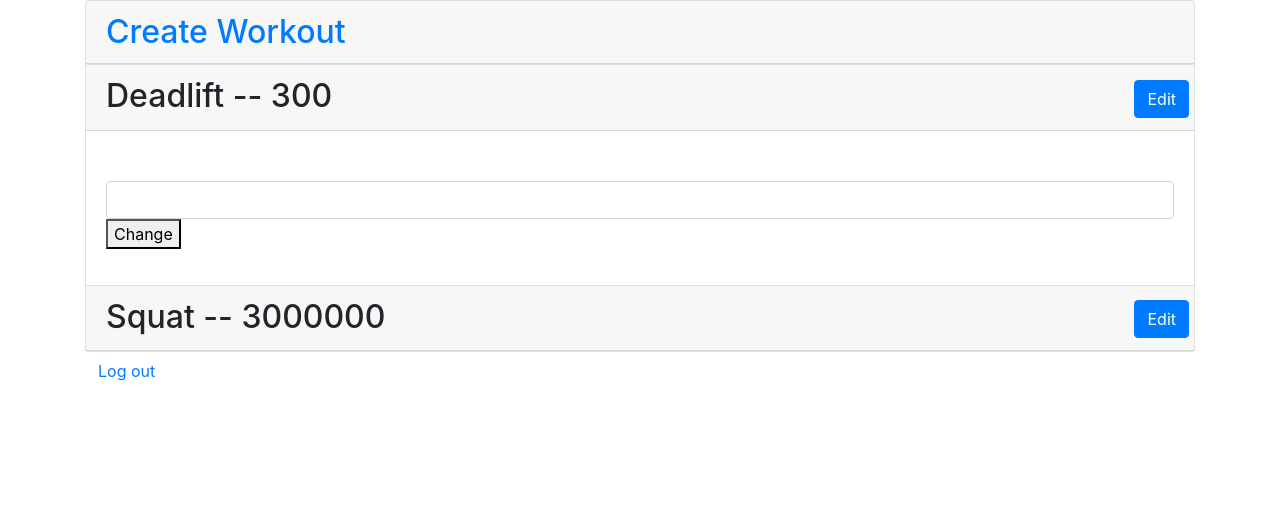
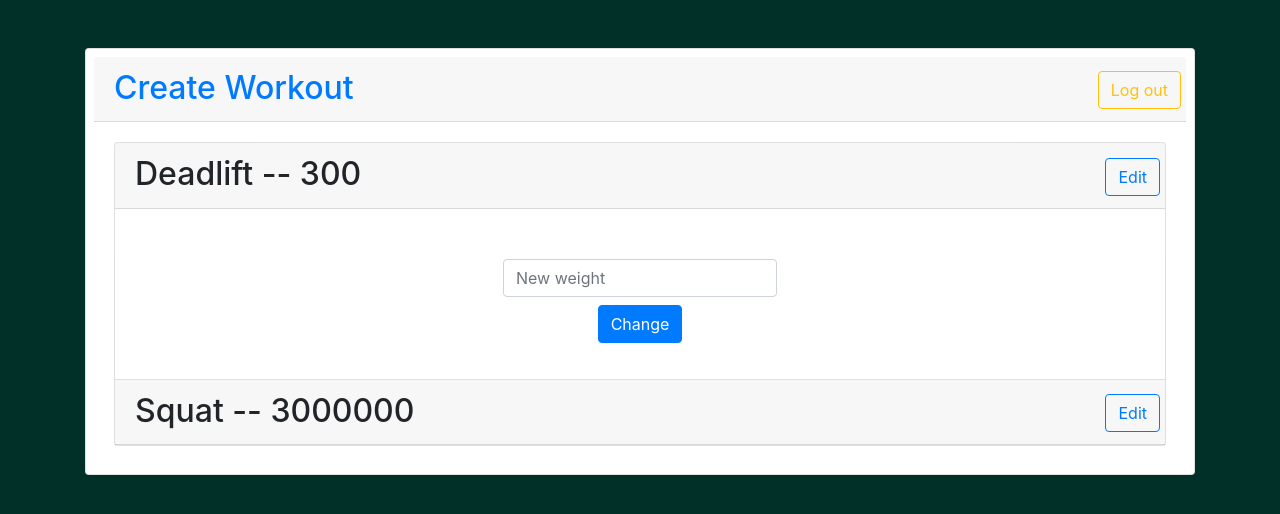
Before and after one commit to ProgramingMaster/finalproject, a Flask app: page / in a window 1280 px wide, after a click on "Edit". Shown: the top 514 px of the page. Run offline with Flask 2, Linux system fonts and the light colour scheme; a user stored in the database is signed in; data comes from the database, SQL or seed files in the repository; both versions use the stored data as it was after the commit; some libraries are stand-ins or nearby versions.

Commit message:
Added styling

```diff
--- a/application.py
+++ b/application.py
@@ -38,7 +38,18 @@ def index():
         weight = request.form.get("weight")
         if not weight:
             return render_template("index.html", err="must provide new weight")
+
+        try:
+            weight = int(weight)
+        except:
+            return render_template("index.html", err="current weight must be an integer")
+
+        if weight < 1:
+            return render_template("index.html", err="current weight must be positive")
+
         workout = request.form.get("workout")
+        if not weight:
+            return render_template("index.html", err="must provide new weight")
         db.execute("UPDATE workouts SET weight = :weight WHERE userId = :userId AND name = :workout", weight=weight, userId=session["userId"], workout=workout)
         return redirect("/")
 
--- /dev/null
+++ b/static/style.css
@@ -0,0 +1,16 @@
+body {
+    background-color: #013029;
+    /*background-color: #445452;*/
+}
+
+.form {
+    text-align: center;
+}
+
+.form-control {
+    /* center form controls */
+    margin: auto;
+
+    /* override Bootstrap's 100% width for form controls */
+    width: auto;
+}
--- a/templates/index.html
+++ b/templates/index.html
@@ -1,18 +1,22 @@
 {% extends "layout.html" %}
 
 {% block title %}
-    index
+    workouts
 {% endblock %}
 
 {% block main %}
-<div class="accordion" id="accordion">
-    <div class="card">
-        <div class="card-header" id="headingOne">
-            <h2 class="mb-0">
+<div class="card-header">
+    <div class="row">
+        <h2 class="mb-0 col-md">
             <a href="/create">Create Workout</a>
+        </h2>
+        <h2 class="mb-0 col-">
+            <a href="/logout" class="btn btn-outline-warning">Log out</a>
         </h2>
     </div>
 </div>
+<div class="card-body">
+    <div class="accordion" id="accordion">
         {% for workout in workouts %}
             <div class="card">
                 <div class="card-header" id="heading{{ workout.id }}">
@@ -21,7 +25,7 @@
                             {{ workout.name }} -- {{ workout.weight }}
                         </h2>
                         <h2 class="mb-0 col-">
-                        <button class="btn btn-primary" type="button" data-toggle="collapse" data-target="#collapse{{ workout.id }}" aria-expanded="true" aria-controls="collapse">
+                            <button class="btn btn-outline-primary" type="button" data-toggle="collapse" data-target="#collapse{{ workout.id }}" aria-expanded="true" aria-controls="collapse">
                                 Edit
                             </button>
                         </h2>
@@ -30,11 +34,11 @@
 
                 <div id="collapse{{ workout.id }}" class="collapse" aria-labelledby="heading{{ workout.id }}" data-parent="#accordion">
                     <div class="card-body">
-                    <form action="/" method="post">
+                        <form action="/" method="post" class="form">
                             <div class="form-group">
                                 <input class="invisible" name="workout" value="{{ workout.name }}">
-                            <input class="form-control" type="number" name="weight" placeholer="New weight">
-                            <button type="submit" btn>Change</button>
+                                <input class="form-control" type="number" name="weight" placeholder="New weight">
+                                <button type="submit" class="btn btn-primary mt-2">Change</button>
                             </div>
                         </form>
                     </div>
@@ -42,4 +46,5 @@
             </div>
         {% endfor %}
     </div>
+</div>
 {% endblock %}
--- a/templates/layout.html
+++ b/templates/layout.html
@@ -8,6 +8,7 @@
     <meta name="description" content="">
     <meta name="viewport" content="width=device-width, initial-scale=1">
     <link href="https://maxcdn.bootstrapcdn.com/bootstrap/4.1.3/css/bootstrap.min.css" rel="stylesheet">
+    <link href="static/style.css" rel="stylesheet">
 
     <script src="https://code.jquery.com/jquery-3.3.1.slim.min.js" integrity="sha384-q8i/X+965DzO0rT7abK41JStQIAqVgRVzpbzo5smXKp4YfRvH+8abtTE1Pi6jizo" crossorigin="anonymous"></script>
     <script src="https://cdnjs.cloudflare.com/ajax/libs/popper.js/1.14.7/umd/popper.min.js" integrity="sha384-UO2eT0CpHqdSJQ6hJty5KVphtPhzWj9WO1clHTMGa3JDZwrnQq4sF86dIHNDz0W1" crossorigin="anonymous"></script>
@@ -16,7 +17,7 @@
 </head>
 
 <body>
-    <div class="container">
+    <div class="container mt-5">
         {% if err %}
             <div class="alert alert-danger alert-dismissible fade show" role="alert">
                 {{ err }}
@@ -25,8 +26,9 @@
                 </button>
             </div>
         {% endif %}
-        {% block main %}{% endblock %}
-        <a href="/logout" class="btn btn-warn">Log out</a>
+        <div class="card p-2">
+            {% block main %}{% endblock %}
+        </div>
     </div>
 </body>
 
```
Also changed, not shown: templates/create.html (+12 -4 lines), templates/login.html (+6 -4 lines), templates/signup.html (+5 -4 lines), finalproject.db. Lines whose indentation alone changed are shown as unchanged.
